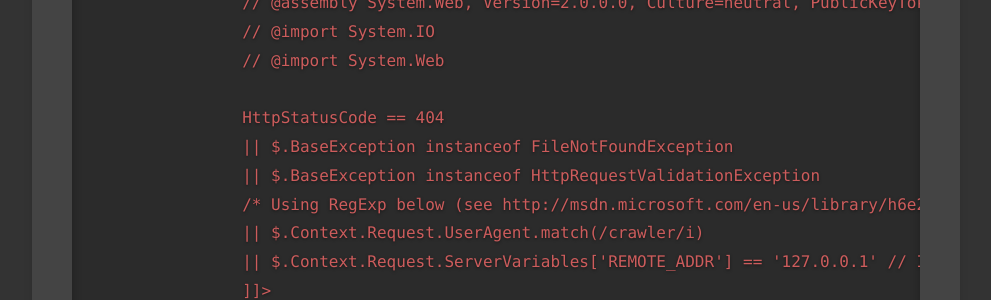
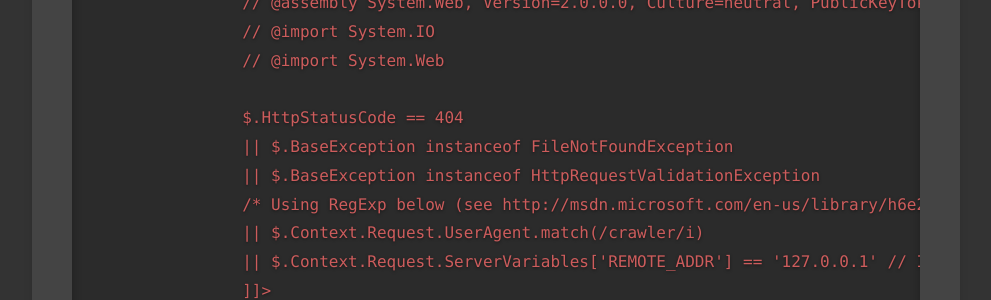
Before and after one commit to elmah/www, a Jekyll site: the page built from ErrorFiltering.md, in a window 1280 px wide and 900 px high, scrolled down 5823 px. Shown: the part 325-625 px from the top of the window, without its empty margins (149-1140 px from the left). Built offline with Jekyll 4.4.1, drawn with Linux system fonts in a browser that asks for light colours; some of the changed text lies outside the part shown.

```diff
--- a/ErrorFiltering.md
+++ b/ErrorFiltering.md
@@ -153,7 +153,7 @@ If you are familiar with the JavaScript programming language then you can also u
                 // @import System.IO
                 // @import System.Web
 
-                HttpStatusCode == 404
+                $.HttpStatusCode == 404
                 || $.BaseException instanceof FileNotFoundException
                 || $.BaseException instanceof HttpRequestValidationException
                 /* Using RegExp below (see http://msdn.microsoft.com/en-us/library/h6e2eb7w.aspx) */
```
